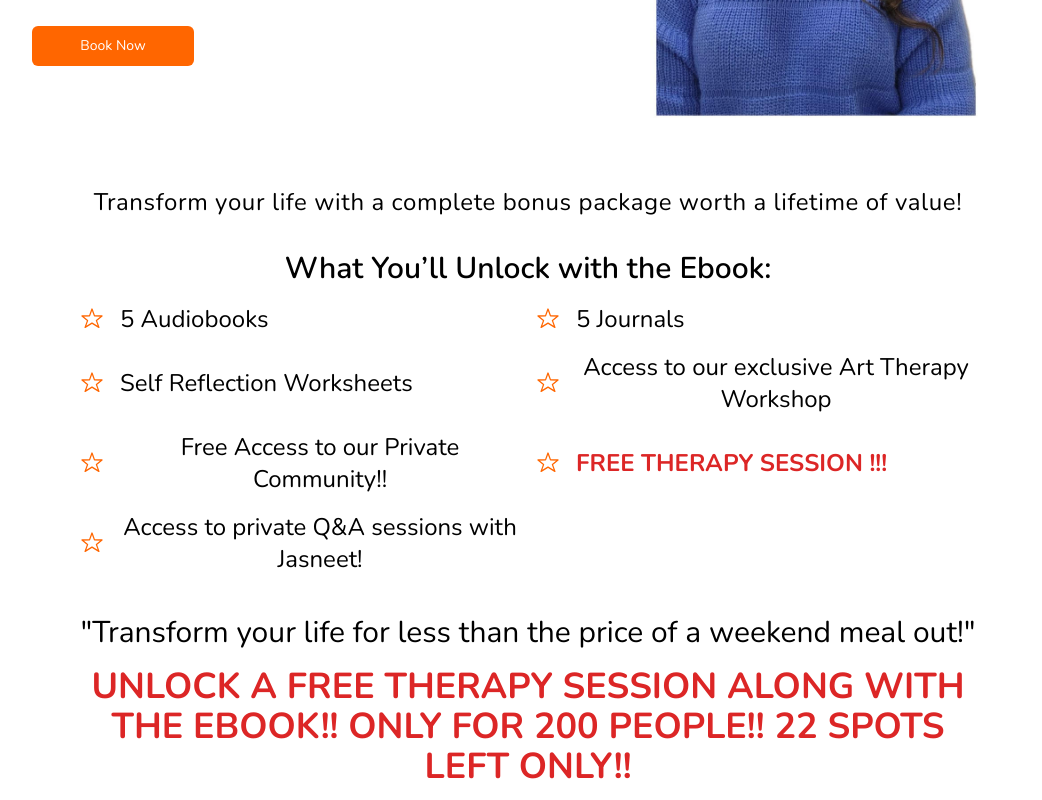
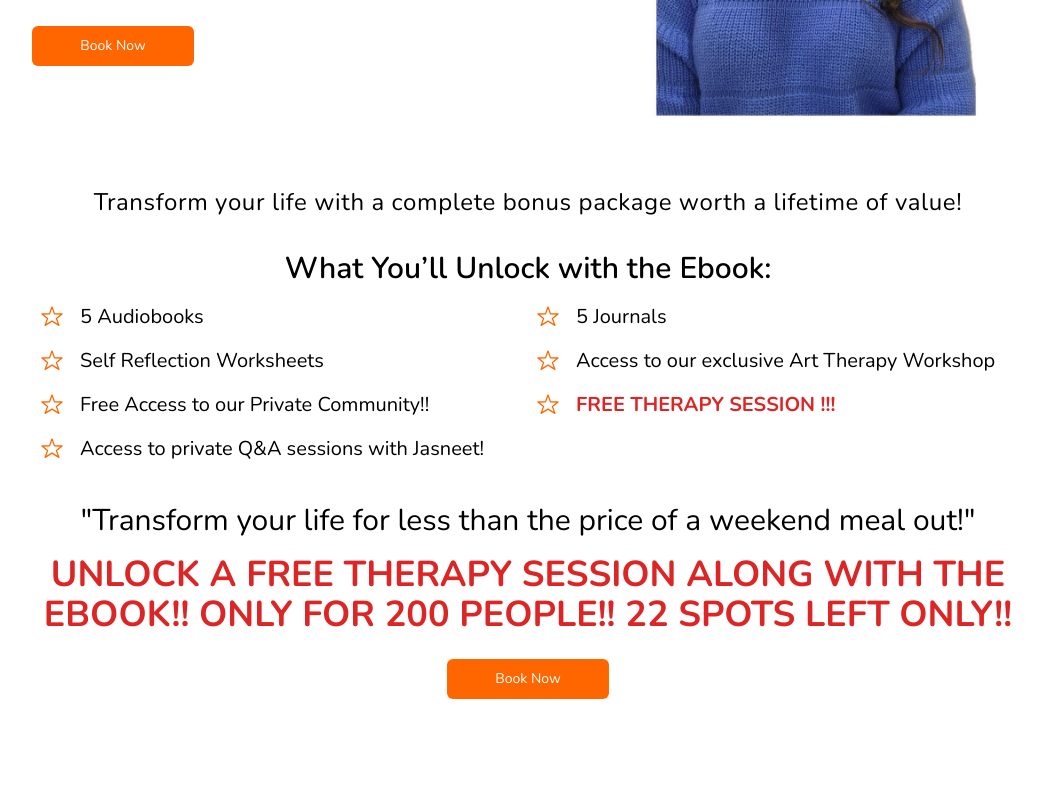
Before and after one commit to amiteshtripathi12/ebookunfazed, a Next.js app: page / in a window 1280 px wide. Shown: the part 400-1200 px from the top of the page, without its empty margins (112-1154 px from the left). Built offline with nearby package versions, Linux system fonts and the light colour scheme.

Commit message:
link change

```diff
--- a/src/components/sections/HeroSection.tsx
+++ b/src/components/sections/HeroSection.tsx
@@ -237,13 +237,13 @@ function HeroSection() {
 
   const handlePayment = async () => {
     if (selectedCard == 1 && countryph === "ind") {
-      router.push("https://rzp.io/rzp/rqKi68A"); //1998 test
+      router.push("https://rzp.io/rzp/OhKpx1R");
     } else if (selectedCard == 0 && countryph === "ind") {
       router.push("https://rzp.io/rzp/38770yOK"); //
     } else if (selectedCard == 0 && countryph === "us") {
       router.push("https://rzp.io/rzp/pVu7MXf");
     } else if (selectedCard == 1 && countryph === "us") {
-      router.push("https://rzp.io/rzp/r3Aqsoq");
+      router.push("https://rzp.io/rzp/dI5eQFQf");
     }
   };
 
@@ -970,32 +970,20 @@ function HeroSection() {
       </section>
 
       {/* Offer Section */}
-      <section className="bg-lightGray py-12 px-6 md:px-12">
+      <section className="bg-lightGray py-12 px-6 md:px-2">
         <TextGenerateEffect
           className="text-center text-black mt-4 text-[1.375rem] font-[500]"
           // duration={0.0001}
           words="Transform your life with a complete bonus package worth a lifetime of value!"
         />
 
-      {/* <TextGenerateEffect
-        className="text-center text-black mt-4 text-[1.375rem] font-[500]"
-        words={
-          <>
-            Transform your life with a complete{" "}
-            <span className="text-red-500 font-bold">bonus package</span> worth a lifetime of value!
-          </>
-        }
-      /> */}
-
-
-
-
-
         <div className="flex flex-col md:flex-row justify-center gap-6 mt-8">
           <div className="flex-1 text-center">
-            <h3 className="font-[600] mb-4 text-3xl">What You’ll Unlock with the Ebook:</h3>
+            <h3 className="font-[600] mb-4 text-3xl">
+              What You’ll Unlock with the Ebook:
+            </h3>
 
-            <ul className="mb-4 grid grid-cols-1 md:grid-cols-2 gap-4 text-2xl text-center">
+            <ul className="mb-4 grid grid-cols-1 md:grid-cols-2 gap-4 text-xl text-center">
               {[
                 "5 Audiobooks",
                 "5 Journals",
@@ -1007,7 +995,7 @@ function HeroSection() {
               ].map((item, index) => (
                 <li
                   key={index}
-                  className={`flex items-center justify-center ${
+                  className={`flex items-center justify-start ${
                     index % 2 === 0 ? "md:justify-start" : "md:justify-start"
                   }`}
                 >
@@ -1028,7 +1016,11 @@ function HeroSection() {
                       />
                     </svg>
                     <span
-                      className={item === "FREE THERAPY SESSION !!!" ? "text-red-600 font-bold" : ""}
+                      className={
+                        item === "FREE THERAPY SESSION !!!"
+                          ? "text-red-600 font-bold"
+                          : ""
+                      }
                     >
                       {item}
                     </span>
@@ -1036,7 +1028,6 @@ function HeroSection() {
                 </li>
               ))}
             </ul>
-
 
             {/* <ul className="list-disc text-left mx-auto mt-4 max-w-sm space-y-2">
 
```
